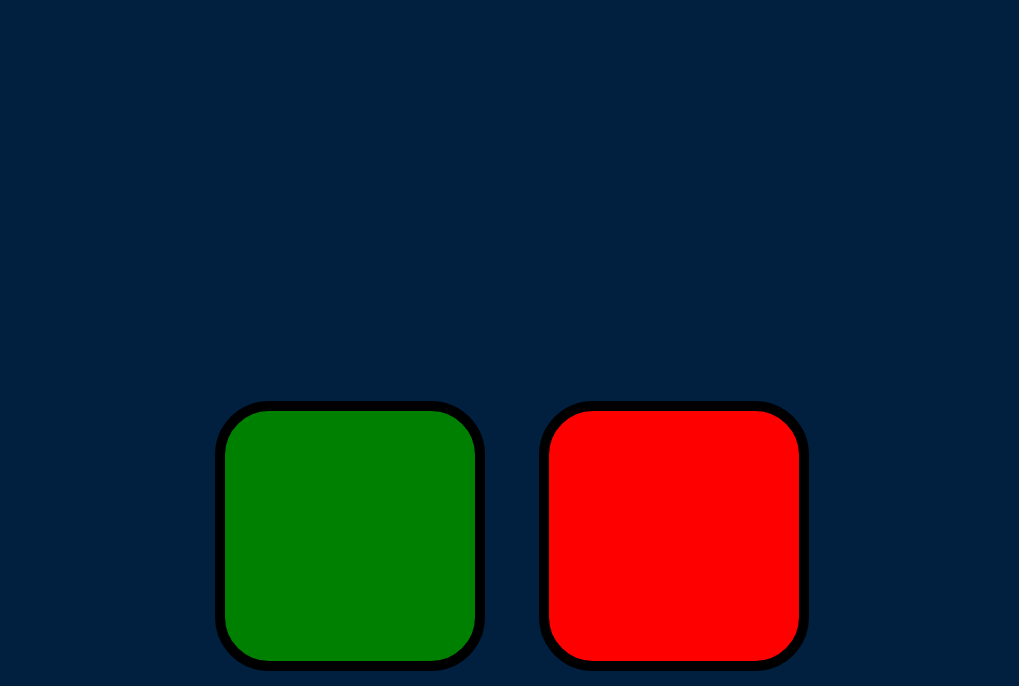
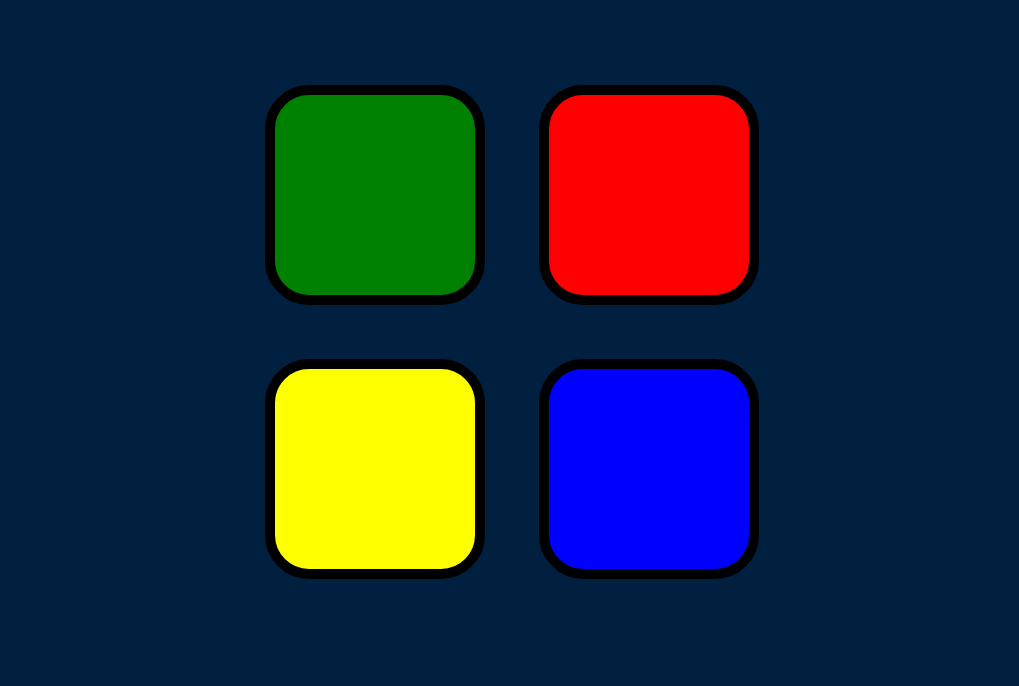
Before and after one commit to asifMalik78/simon-game, a plain HTML site: page index.html in a window 1280 px wide. Shown: the part 114-800 px from the top of the page, without its empty margins (128-1147 px from the left). Drawn offline with nearby package versions, Linux system fonts and the light colour scheme.

Commit message:
adding changes

```diff
--- a/index.html
+++ b/index.html
@@ -14,21 +14,21 @@
   <div class="container">
     <div class="row">
 
-      <div type="button" id="green" class="btn green">
+      <div id="green" class="btn green">
 
       </div>
 
-      <div type="button" id="red" class="btn red">
+      <div id="red" class="btn red">
 
       </div>
     </div>
 
     <div class="row">
 
-      <div type="button" id="yellow" class="btn yellow">
+      <div id="yellow" class="btn yellow">
 
       </div>
-      <div type="button" id="blue" class="btn blue">
+      <div id="blue" class="btn blue">
 
       </div>
 
--- a/script.js
+++ b/script.js
@@ -23,7 +23,7 @@ function nextSequence(){
 
 
 function animate(chosenColor){
-    $('#' + chosenColor).addClass('pressed');
+    $('.' + chosenColor).addClass('pressed');
 
     setTimeout(function(){
         $('#' + chosenColor).removeClass('pressed');
--- a/style.css
+++ b/style.css
@@ -1,6 +1,7 @@
 body {
     text-align: center;
     background-color: #011F3F;
+    user-select: non;
   }
 
   #level-title {
@@ -24,8 +25,30 @@ body {
     width: 200px;
     border: 10px solid black;
     border-radius: 20%;
+    cursor: pointer;
   }
 
+  .btn:hover{
+    border-color: blue;
+  }
+
+
+  @media screen and (max-width : 1000px) {
+    .container{
+      width: 100%;
+      margin-top: 30%;
+    }
+
+    .btn {
+      margin: 25px;
+      height: 250px;
+      width: 250px;
+    }
+
+    .row{
+      width: 100%;
+    }
+  }
 
 
   .game-over {
@@ -53,17 +76,3 @@ body {
     box-shadow: 0 0 20px white;
     background-color: grey;
   }
-
-
-  @media screen and (min-width : 400px) {
-    .container{
-      width: 100%;
-      margin-top: 30%;
-    }
-
-    .btn {
-      margin: 25px;
-      height: 250px;
-      width: 250px;
-    }
-  }
```
